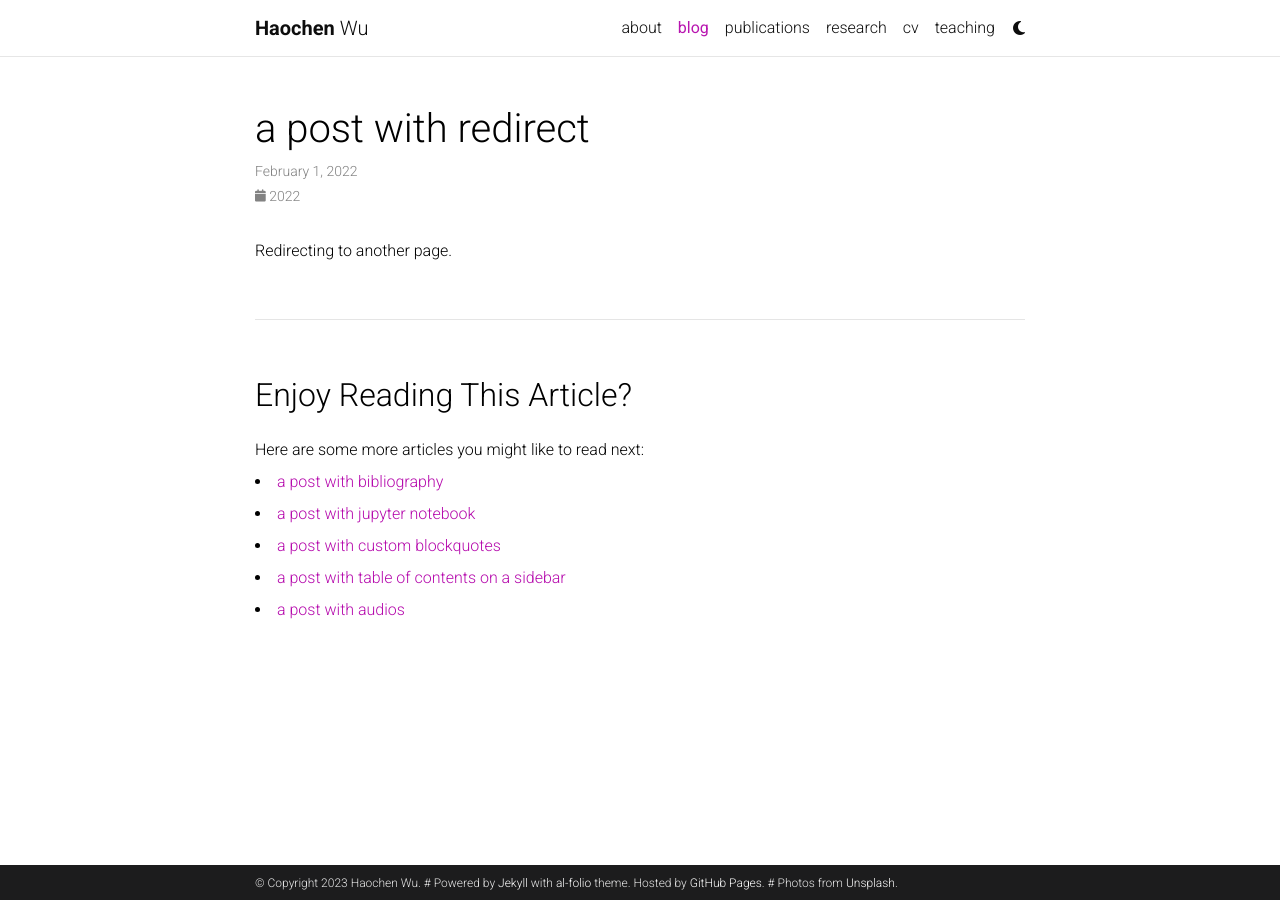
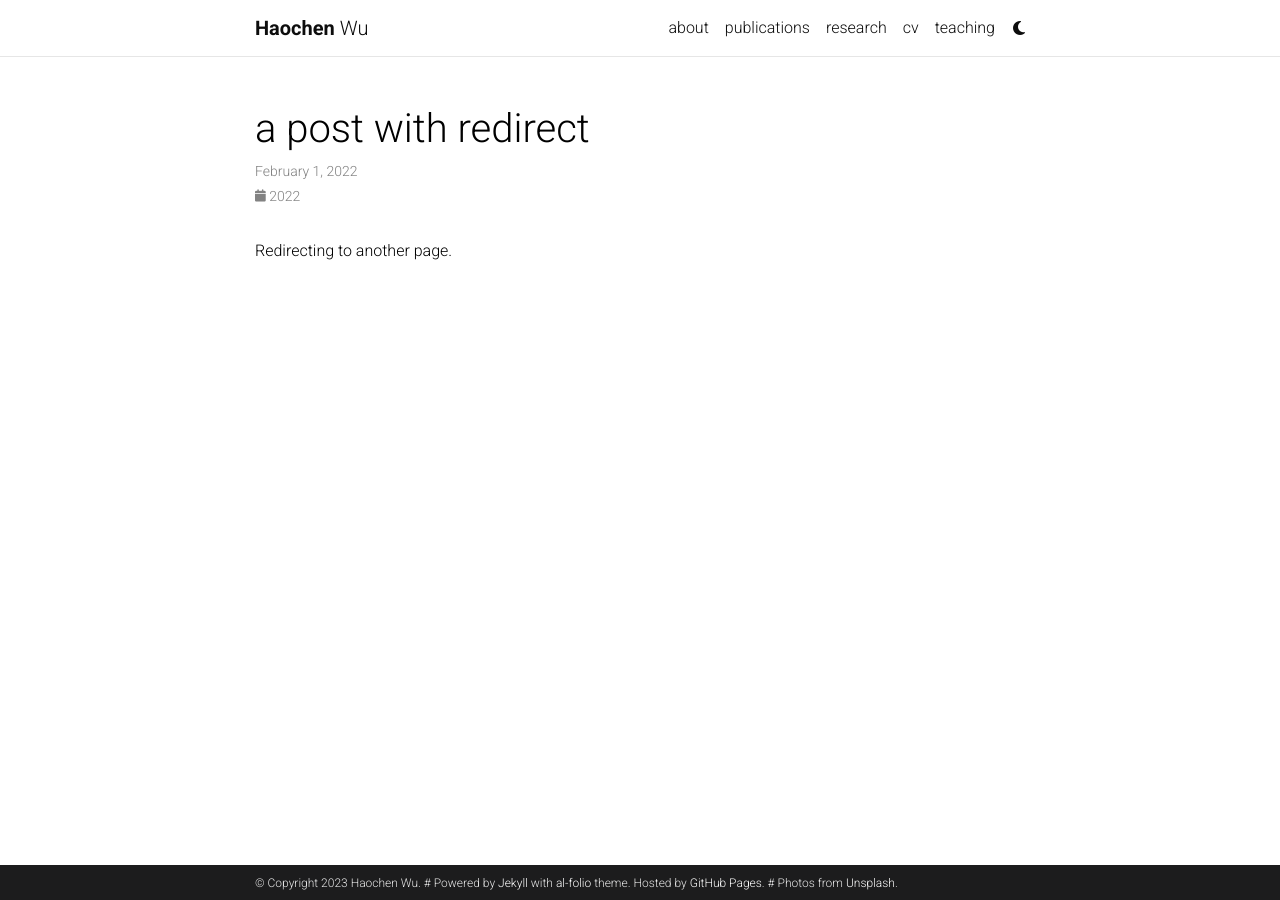
Before and after one commit to haochenwumath/haochenwumath.github.io, a Jekyll site: the page built from _posts/2022-02-01-redirect.md, in a window 1280 px wide. Built offline with Jekyll 4.4.1, drawn with Linux system fonts in a browser that asks for light colours; comment, search, counter and statistics services are not loaded; a style sheet for code colours, icons or effects is not loaded.

Commit message:
Update _config.yml

```diff
--- a/_config.yml
+++ b/_config.yml
@@ -123,8 +123,8 @@
 # Blog
 # -----------------------------------------------------------------------------
 
-blog_name: al-folio # blog_name will be displayed in your blog page
-blog_nav_title: blog # your blog must have a title for it to be displayed in the nav bar
+blog_name:  # blog_name will be displayed in your blog page
+blog_nav_title:  # your blog must have a title for it to be displayed in the nav bar
 blog_description: a simple whitespace theme for academics
 permalink: /blog/:year/:title/
 
@@ -132,9 +132,9 @@
 pagination:
   enabled: true
 
-related_blog_posts:
-  enabled: true
-  max_related: 5
+# related_blog_posts:
+#   enabled: true
+#   max_related: 5
 
 # Giscus comments (RECOMMENDED)
 # Follow instructions on https://giscus.app/ to setup for your repo to fill out
```
